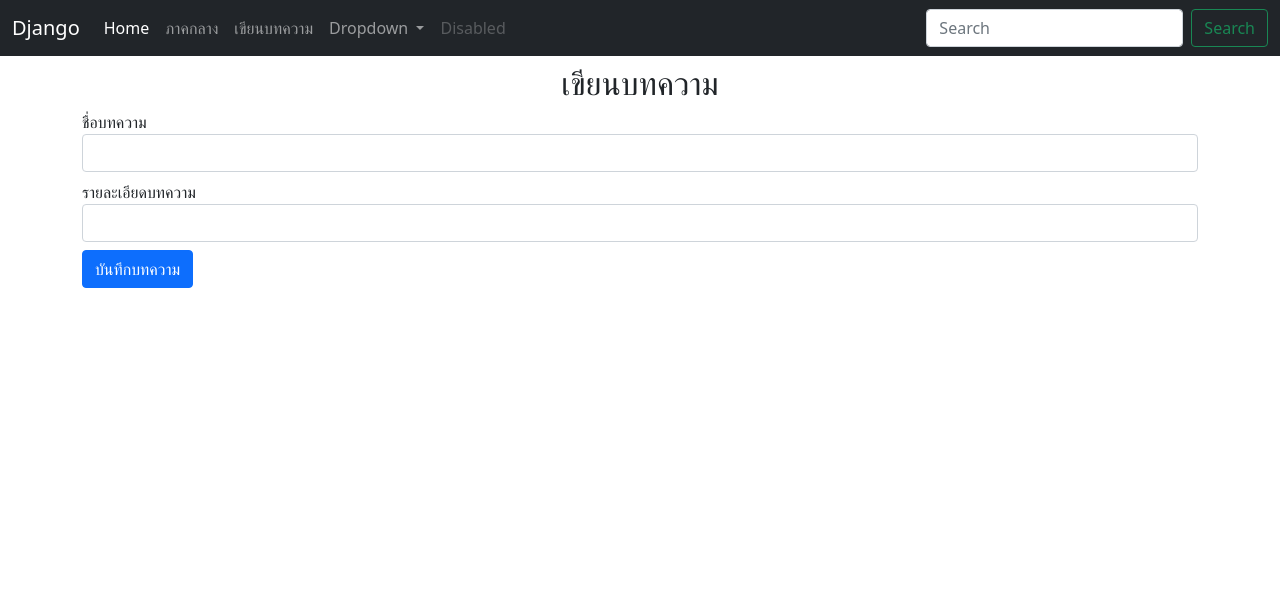
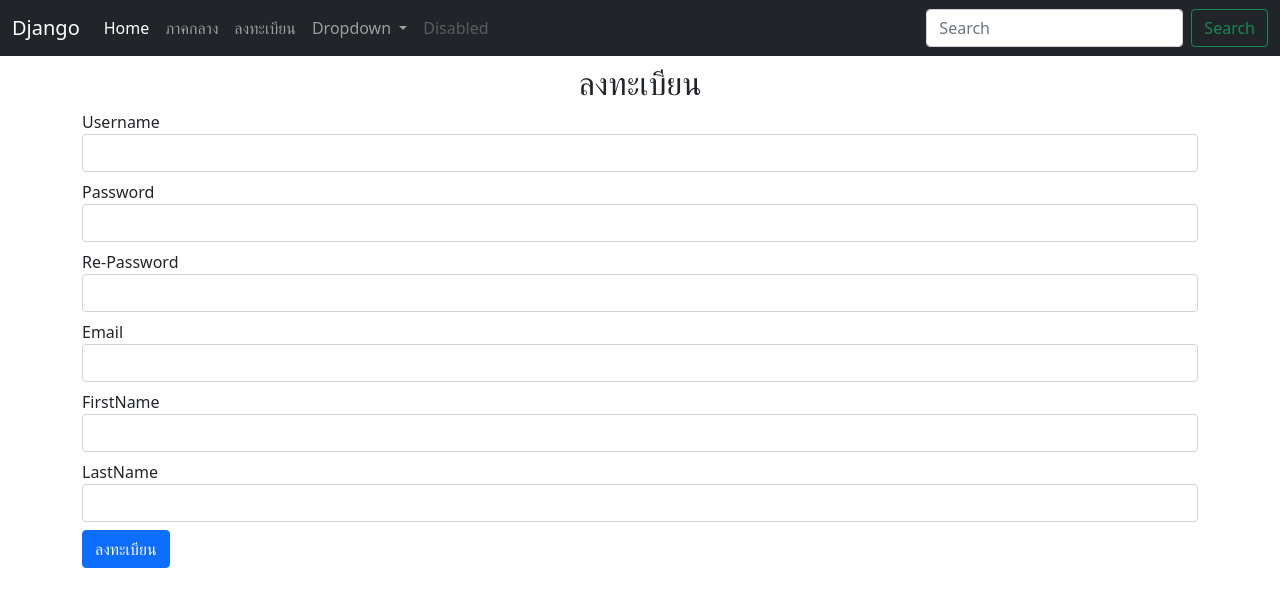
Before and after one commit to honnage/Django_Djangobasic, a Django app: page /createForm in a window 1280 px wide. Shown: the top 607 px of the page. Run offline with Django 3.2, Linux system fonts and the light colour scheme.

Commit message:
Page Register

```diff
--- a/blogs/views.py
+++ b/blogs/views.py
@@ -1,6 +1,6 @@
 from django.shortcuts import render
 from .models import Post
-
+from django.contrib.auth.models import User
 # Create your views here.
 def hello(request):
     #Query Data from Model
@@ -14,8 +14,21 @@ def createForm(request):
     return render(request, 'form.html')
 
 def addBlog(request):
-    name =          request.POST['name']
-    description =   request.POST['description']
-    return render(request,'result.html',{
-        'name':name,
-        'description':description})
+    username = request.POST['username']
+    password = request.POST['password']
+    repassword = request.POST['repassword']
+    email = request.POST['email']
+    firstname = request.POST['firstname']
+    lastname = request.POST['lastname']
+
+    user=User.objects.create_user(
+        username=username,
+        password=password,
+        email=email,
+        first_name=firstname,
+        last_name=lastname
+        )
+
+    user.save()
+
+    return render(request,'result.html')
--- a/templates/form.html
+++ b/templates/form.html
@@ -1,20 +1,42 @@
 {% extends 'layout.html' %}
 
 {% block content %}
-    <h2 align="center">เขียนบทความ</h2>
+    <h2 align="center">ลงทะเบียน</h2>
     <form action="addForm" method="POST">
         {% csrf_token %}
         <div class="form-group my-2">
-            <label for="">ชื่อบทความ</label>
-            <input type="text" class="form-control" name="name">
+            <label for="">Username</label>
+            <input type="text" class="form-control" name="username">
         </div>
 
         <div class="form-group my-2">
-            <label for="">รายละเอียดบทความ</label>
-            <input type="text" class="form-control" name="description">
+            <label for="">Password</label>
+            <input type="password" class="form-control" name="password">
         </div>
 
-        <input type="submit" value="บันทึกบทความ" class="btn btn-primary">
+        <div class="form-group my-2">
+            <label for="">Re-Password</label>
+            <input type="password" class="form-control" name="repassword">
+        </div>
+
+        <div class="form-group my-2">
+            <label for="">Email</label>
+            <input type="email" class="form-control" name="email">
+        </div>
+
+        <div class="form-group my-2">
+            <label for="">FirstName</label>
+            <input type="text" class="form-control" name="firstname">
+        </div>
+
+        <div class="form-group my-2">
+            <label for="">LastName</label>
+            <input type="text" class="form-control" name="lastname">
+        </div>
+
+
+
+        <input type="submit" value="ลงทะเบียน" class="btn btn-primary">
     </form>
 
 
--- a/templates/layout.html
+++ b/templates/layout.html
@@ -24,7 +24,7 @@
                 <a class="nav-link" href="/page1">ภาคกลาง</a>
               </li>
               <li class="nav-item">
-                <a class="nav-link" href="/createForm">เขียนบทความ</a>
+                <a class="nav-link" href="/createForm">ลงทะเบียน</a>
               </li>
               <li class="nav-item dropdown">
                 <a class="nav-link dropdown-toggle" href="#" id="navbarDropdown" role="button" data-bs-toggle="dropdown" aria-expanded="false">
```
